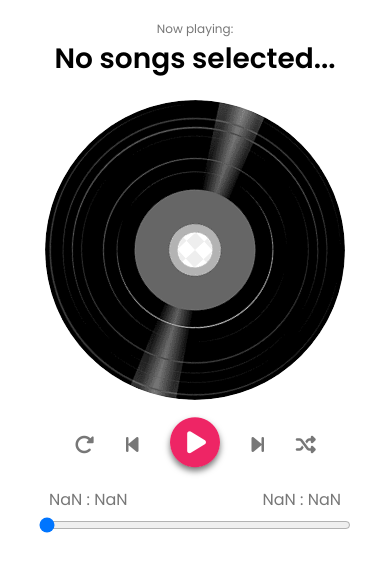
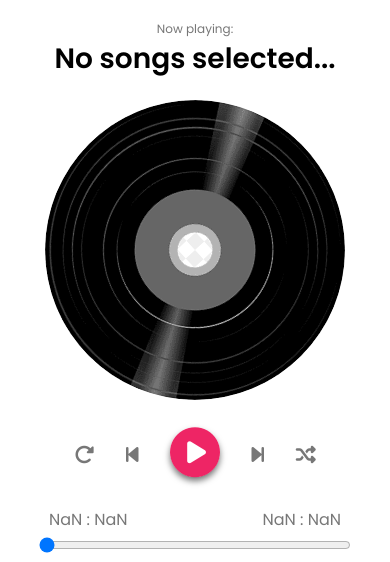
Before and after one commit to Tr-Giang/app-music, a plain HTML site: page index.html in a window 390 px wide. Shown: the top 562 px of the page. Drawn offline with Linux system fonts and the light colour scheme.

Commit message:
four update

```diff
--- a/assets/sass/main.scss
+++ b/assets/sass/main.scss
@@ -67,10 +67,11 @@ body {
     display: flex;
     justify-content: space-around;
     align-items: center;
-    padding: 5px 0;
     .header__control__item {
+      padding: 1rem 1.5rem;
       font-size: 1.6rem;
       color: #777;
+      cursor: pointer;
       &:active {
         color: #333;
       }
@@ -131,6 +132,7 @@ body {
     justify-content: space-around;
     align-items: center;
     gap: 1rem;
+    cursor: pointer;
 
     background-color: #fff;
     .play-list__item__image {
@@ -175,7 +177,6 @@ body {
     }
     .header__control {
       width: 70%;
-      padding: 0;
       .header__control__item {
         font-size: 2rem;
         &--active {
```
Also changed, not shown: assets/css/main.css, assets/css/main.min.css.
